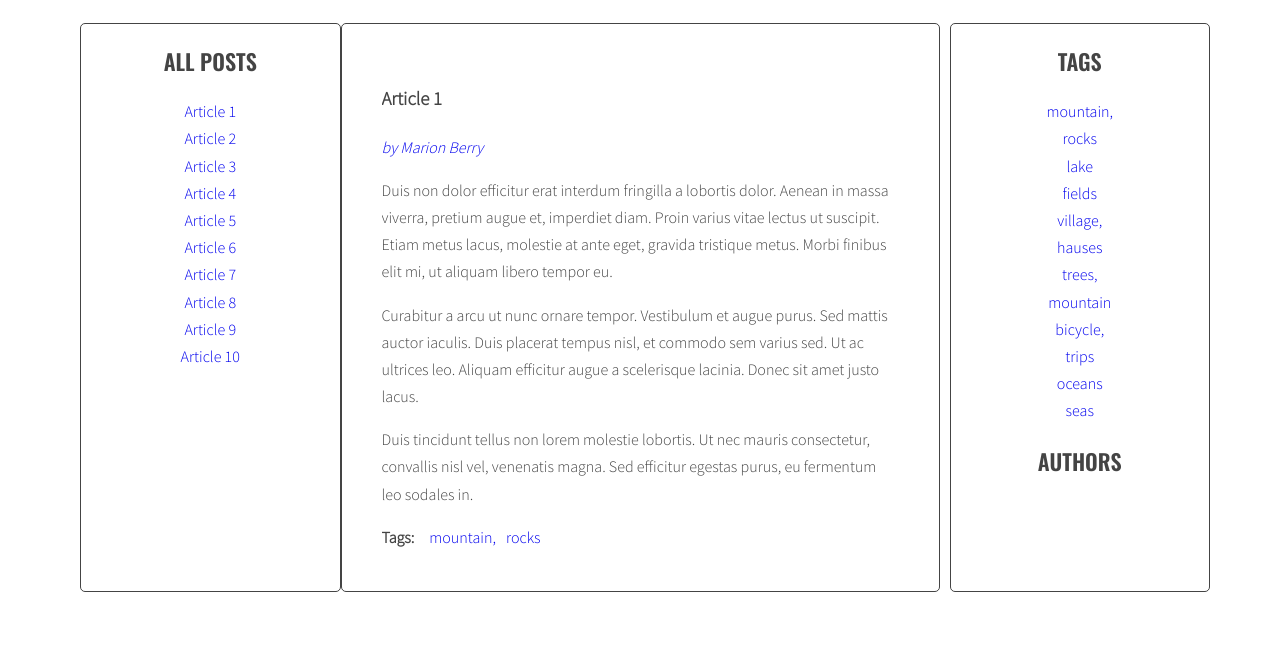
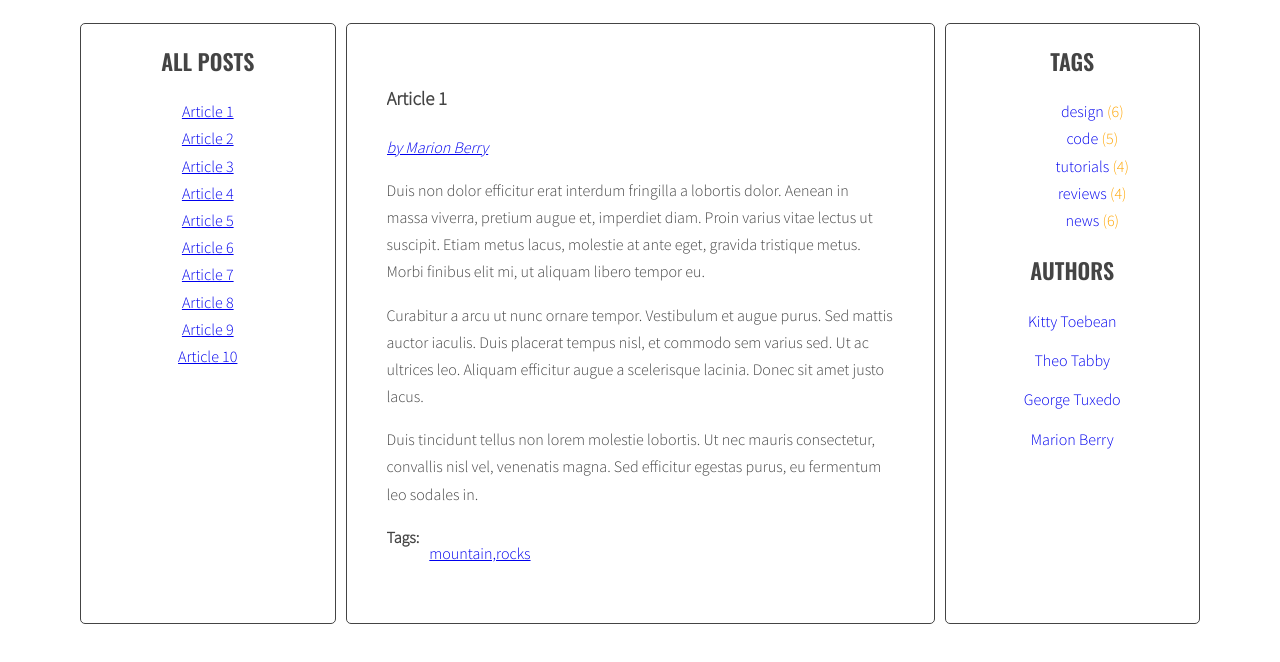
Before and after one commit to BlackLaufer/javascript-blog, a website: page index.html in a window 1280 px wide. Shown: the part 220-882 px from the top of the page. Before the commit the page ends 830 px from the top, so only its background shows below. Drawn offline with nearby package versions, Linux system fonts and the light colour scheme.

Commit message:
js/script.js first homework

```diff
--- a/index.html
+++ b/index.html
@@ -14,6 +14,7 @@
         <aside class="sidebar list">
           <h2 class="section-title">All posts</h2>
           <ul class="list titles">
+
           </ul>
         </aside>
         <section class="posts">
@@ -212,8 +213,27 @@
             <li><a href="#">news</a> <span>(6)</span></li>
           </ul>
           <h2 class="section-title">Authors</h2>
-          <ul class="authors-list">
-
+          <ul class="list authors">
+            <li>
+              <a href="#">
+                <span class="author-name">Kitty Toebean</span>
+              </a>
+            </li>
+            <li>
+              <a href="#">
+                <span class="author-name">Theo Tabby</span>
+              </a>
+            </li>
+            <li>
+              <a href="#">
+                <span class="author-name">George Tuxedo</span>
+              </a>
+            </li>
+            <li>
+              <a href="#">
+                <span class="author-name">Marion Berry</span>
+              </a>
+            </li>
           </ul>
         </aside>
       </main>
--- a/js/script.js
+++ b/js/script.js
@@ -1,77 +1,54 @@
 
 {
-  const opts = {
-    tagSizes: {
-      count: 5,
-      classPrefix: 'tag-size',
-    },
-  };
+  const optArticleSelector = '.post',
+  optTitleSelector = '.post-title',
+  optTitleListSelector = '.titles',
+  optArticleTagsSelector = '.post-tags .list',
+  optArticleAuthorSelector = '.post-author';
 
-  const select = {
-    all: {
-      articles: '.post',
-    },
-    article: {
-      tags: '.post-tags .list',
-      author: '.post-author',
-      title: '.post-title',
-    },
-    listOf: {
-      titles: '.titles',
-      tags: '.tags-list',
-      authors: '.authors-list',
-    },
-  };
 
   const titleClickHandler = function(event) {
     event.preventDefault();
     const clickedElement = this;
-    console.log('clickedElement (with plus): ' + clickedElement);
 
-    /* [DONE] remove class 'active' from all article links  */
-
+  /* remove class 'active' from all article links  */
     const activeLinks = document.querySelectorAll('.titles a.active');
 
     for(let activeLink of activeLinks) {
       activeLink.classList.remove('active');
     }
 
-
-    /* [DONE] add class 'active' to the clicked link */
+    /* [IN PROGRESS] add class 'active' to the clicked link */
 
     clickedElement.classList.add('active');
 
     /* [DONE] remove class 'active' from all articles */
 
-    const activeArticles = document.querySelectorAll('.posts.active');
+    const activeArticles = document.querySelectorAll('.posts .active');
 
     for(let activeArticle of activeArticles) {
       activeArticle.classList.remove('active');
     }
 
     /* [DONE] get 'href' attribute from the clicked link */
-
     let articleSelector = clickedElement.getAttribute('href');
-
     /* [DONE] find the correct article using the selector (value of 'href' attribute) */
 
     const targetArticle = document.querySelector(articleSelector);
+
     /* [DONE] add class 'active' to the correct article */
-
     targetArticle.classList.add('active');
-
   };
 
   function generateTitleLinks(customSelector = '') {
-
   /* [DONE] remove contents of titleList */
 
-    const titleList = document.querySelector(select.listOf.titles);
+  const titleList = document.querySelector(optTitleListSelector);
   titleList.innerHTML = '';
 
   /* [DONE] for each article */
 
-    const articles = document.querySelectorAll(select.all.articles + customSelector);
+  const articles = document.querySelectorAll(optArticleSelector + customSelector);
   let html = '';
 
   for(let article of articles) {
@@ -80,8 +57,7 @@
 
     /* [DONE] find the title element */
     /* [DONE] get the title from the title element */
-      let articleTitle = article.querySelector(select.article.title).innerHTML;
-      console.log(articleTitle)
+    let articleTitle = article.querySelector(optTitleSelector).innerHTML;
 
     /* [DONE] create HTML of the link */
     const linkHTML = '<li><a href="#' + articleId + '"><span>' + articleTitle + '</span></a></li>';
@@ -90,118 +66,56 @@
 
     html = html + linkHTML;
   }
-
   titleList.innerHTML = html;
 }
 
 generateTitleLinks();
 
+
   const links = document.querySelectorAll('.titles a');
-
   for(let link of links) {
     link.addEventListener('click', titleClickHandler);
   }
 
-  function calculateTagsParams(tags) {
-    params = {
-      min: 999,
-      max: 0,
-    };
-
-    for (let tag in tags) {
-      if (tags[tag] > params.max){
-        params.max = tags[tag];
-      } else if (tags[tag] < params.min) {
-        params.min = tags[tag];
+  function generateTags() {
+    /* find all articles */
+    const articles = document.querySelectorAll(optArticleSelector);
+    /* START LOOP: for every article: */
+    for (let article of articles) {
+      /* find tags wrapper */
+      let tagWrapper = article.querySelector(optArticleTagsSelector);
+      /* make html variable with empty string */
+      let html = '';
+      /* get tags from data-tags attribute */
+      let tags = article.getAttribute('data-tags');
+      /* split tags into array */
+      let tagArray = tags.split(' ')
+      /* START LOOP: for each tag */
+      for (let tag of tagArray){
+        /* generate HTML of the link */
+        let linkHTML = '<li><a href="#tag-' + tag + '">' + tag + '</a></li>';
+        /* add generated code to html variable */
+        html = html + linkHTML;
+      /* END LOOP: for each tag */
+      }
+      /* insert HTML of all the links into the tags wrapper */
+      tagWrapper.innerHTML = html;
+    /* END LOOP: for every article: */
     }
   }
-    return params;
-  }
 
-  function calculateTagClass(count, params) {
-    const normalizedCount = count - params.min;
-    const normalizedMax = params.max - params.min;
-    const percentage = normalizedCount / normalizedMax;
-    const classNumber = Math.floor( percentage * (opts.tagSizes.count -1) + 1)
-    return opts.tagSizes.classPrefix +classNumber;
-  }
-
-
-    function generateTags() {
-      /* [NEW] create a new variable allTags with an empty object */
-      let allTags = {};
-
-      /* find all articles */
-      const articles = document.querySelectorAll(select.all.articles);
-
-      /* START LOOP: for every article: */
-      for (let article of articles) {
-
-        /* find tags wrapper */
-        let tagWrapper = article.querySelector(select.article.tags);
-
-        /* make html variable with empty string */
-        let html = '';
-
-        /* get tags from data-tags attribute */
-        let tags = article.getAttribute('data-tags');
-
-        /* split tags into array */
-        let tagArray = tags.split(' ')
-
-        /* START LOOP: for each tag */
-        for (let tag of tagArray) {
-
-          /* generate HTML of the link */
-          let linkHTML = '<li><a href="#tag-' + tag + '">' + tag + '</a></li>';
-
-          /* add generated code to html variable */
-          html = html + linkHTML;
-          /* [NEW] check if this link is NOT already in allTags */
-          if(!allTags.hasOwnProperty(tag)){
-            /* [NEW] add tag to allTags object */
-            allTags[tag] = 1;
-          } else {
-            allTags[tag]++;
-          };
-        /* END LOOP: for each tag */
-        }
-
-        /* insert HTML of all the links into the tags wrapper */
-        tagWrapper.innerHTML = html;
-
-      /* END LOOP: for every article: */
-    }
-    /* [NEW] find list of tags in right column */
-      const tagList = document.querySelector(select.listOf.tags);
-      const tagsParams = calculateTagsParams(allTags);
-      /* [NEW] create variable for all links HTML code */
-      let allTagsHTML = '';
-      /* [NEW] START LOOP: for each tag in allTags: */
-      for (let tag in allTags) {
-        /* [NEW] generate code of a link and add it to allTagsHTML */
-        allTagsHTML += '<li><a class="' + calculateTagClass(allTags[tag], tagsParams) + '" href="#tag-' + tag + '">' + tag + '</a></li>';
-        /* [NEW] END LOOP: for each tag in allTags: */
-      }
-      /*[NEW] add html for allTagsHTML to tagList */
-      tagList.innerHTML = allTagsHTML;
-    }
-
-
+  generateTags();
 
   function tagClickHandler(event) {
     /* prevent default action for this event */
     event.preventDefault();
-
     /* make new constant named "clickedElement" and give it the value of "this" */
     const clickedElement = this;
-      console.log(clickedElement);
-
     /* make a new constant "href" and read the attribute "href" of the clicked element */
     const href = clickedElement.getAttribute('href');
 
     /* make a new constant "tag" and extract tag from the "href" constant */
-      tag = href.replace('#tag-', '');
+    const tag = href.replace('#tag-', '');
 
     /* find all tag links with class active */
     const tagActive = document.querySelectorAll('a.active[href^="#tag-"]');
@@ -210,7 +124,7 @@
     for (let tag of tagActive) {
 
       /* remove class active */
-        tag.classList.remove('active');
+      tag.classList.remove('active')
 
     /* END LOOP: for each active tag link */
     }
@@ -226,19 +140,16 @@
 
     /* END LOOP: for each found tag link */
     }
-
     /* execute function "generateTitleLinks" with article selector as argument */
     generateTitleLinks('[data-tags~="' + tag + '"]');
-
   }
 
   function addClickListenersToTags() {
     /* find all links to tags */
     const allLinks = document.querySelectorAll('a[href^="#tag-"]')
-      console.log(allLinks);
 
     /* START LOOP: for each link */
-      for (let link of allLinks) {
+    for (let link of allLinks){
 
       /* add tagClickHandler as event listener for that link */
       link.addEventListener('click', tagClickHandler);
@@ -246,31 +157,25 @@
     /* END LOOP: for each link */
     }
   }
+
   generateTags();
   addClickListenersToTags();
-    // AUTHORS
+
 
   function generateAuthors() {
-      let allAuthors = {};
     /* find all articles */
-      const articles = document.querySelectorAll(select.all.articles);
+    const articles = document.querySelectorAll(optArticleSelector);
 
     /* START LOOP: for every article: */
-      for (let article of articles){
+    for (let article of articles) {
 
       /* find tags wrapper */
-        let authorWrapper = article.querySelector(select.article.author);
+      let authorWrapper = article.querySelector(optArticleAuthorSelector);
 
       /* get tags from data-tags attribute */
       let author = article.getAttribute('data-author');
 
-        let linkHTML = '<a href="#author-' + author + '">by ' + author + '</a>';
-        let linkHTMLForSidebar = '<a href="#author-' + author + '">' + author + '</a>';
-        if(!allAuthors.hasOwnProperty(author)) {
-          allAuthors[author] = 1;
-        } else {
-          allAuthors[author]++;
-        }
+      let linkHTML = '<a href="#tag-' + author + '">by ' + author + '</a>';
 
       /* insert HTML of all the links into the tags wrapper */
       authorWrapper.innerHTML = linkHTML;
@@ -279,46 +184,55 @@
     }
   }
 
-    function authorClickHandler(event){
+
+
+  function authorClickHandler(event) {
     /* prevent default action for this event */
     event.preventDefault();
 
     /* make new constant named "clickedElement" and give it the value of "this" */
     const clickedElement = this;
 
-      /* make a new constant "href" and read the attribute "href" of the clicked element */
     const href = clickedElement.getAttribute('href');
 
-      const tag = href.replace('#author-', '');
+    const tag = href.replace('#tag-', '');
 
-      const tagActive = document.querySelectorAll('a.active[href^="#author-"]');
-      for (let tag of tagActive){
+    const tagActive = document.querySelectorAll('a.active[href^="#tag-"]');
+
+    for (let tag of tagActive) {
       tag.classList.remove('active')
 
+    /* END LOOP: for each active tag link */
     }
 
     let properTags = document.querySelectorAll('a[href="' + href + '"]');
 
-      for (let tag of properTags){
+    for (let tag of properTags) {
 
+      /* add class active */
       tag.classList.add('active');
 
     /* END LOOP: for each found tag link */
     }
 
+    /* execute function "generateTitleLinks" with article selector as argument */
     generateTitleLinks('[data-author="' + tag + '"]');
 
   }
 
   function addClickListenersToAuthors() {
+    /* find all links to tags */
+    const allLinks = document.querySelectorAll('a[href^="#tag-"]')
+    /* START LOOP: for each link */
+    for (let link of allLinks) {
 
-      const allLinks = document.querySelectorAll('a[href^="#author-"]')
-
-        for (let link of allLinks) {
+      /* add tagClickHandler as event listener for that link */
       link.addEventListener('click', authorClickHandler);
 
+    /* END LOOP: for each link */
     }
   }
+
   generateAuthors();
   addClickListenersToAuthors();
 }
--- a/sass/style.scss
+++ b/sass/style.scss
@@ -24,14 +24,9 @@ body {
   line-height: 1.7;
 }
 
-a {
-  text-decoration: none;
-}
-
 .container {
   max-width: 1140px;
   margin: 0 auto;
-  padding-bottom: 10px;
 }
 
 .section-title {
@@ -56,8 +51,7 @@ a {
 
 .sidebar {
   flex: 1 0 0;
-  text-align: center;
-  	  &.list {
+  &.list {
     text-align: center;
   }
 }
@@ -66,12 +60,12 @@ a {
   flex: 2 0 0;
   position: relative;
   overflow: auto;
-  margin: 0;
 }
 
 .sidebar, .posts {
   background: $color-light;
   margin-right: 10px;
+  margin-bottom: 30px;
   padding: 40px;
   border: 1px solid $color-dark;
   border-radius: 5px;
@@ -91,21 +85,16 @@ a {
 
 .list {
   list-style-type: none;
-  margin: 0;
   padding: 0;
-  margin: 0;
   .active {
     font-weight: bold;
   }
 }
 
-.list-horizontal li{
-  display: inline;
-  padding: 5px;
-}
-
-.tags-list {
-  padding-left: 0;
+.list-horizontal {
+  li {
+    display: inline-block;
+  }
 }
 
 /* Authors */
@@ -116,14 +105,6 @@ a {
   }
 }
 
-.authors-list {
-  padding-left: 0;
-
-  a {
-  display:block;
-  }
-}
-
 /* Post */
 
 .post {
@@ -131,7 +112,7 @@ a {
   opacity: 0;
   transition: 0.2s opacity;
   transition-timing-function: ease-out;
-  z-index: 0;	  z-index: 0;
+  z-index: 0;
   overflow: hidden;
   &.active {
     opacity: 1;
@@ -151,11 +132,17 @@ a {
   }
 }
 
-.tags li {
+.tags a{
+  text-decoration: none;
+}
+
+.tags li{
+  color: orange;
   list-style: none;
 }
 
-.tag-size-2 {
+
+.tag-size-2{
   font-size: 20px;
 }
 
@@ -170,3 +157,7 @@ a {
 .tag-size-5{
   font-size: 35px;
 }
+
+.post-tags .list a.active{
+  color: red;
+}
```
Also changed, not shown: css/style.css, 1 other file. Lines whose indentation alone changed are shown as unchanged.
